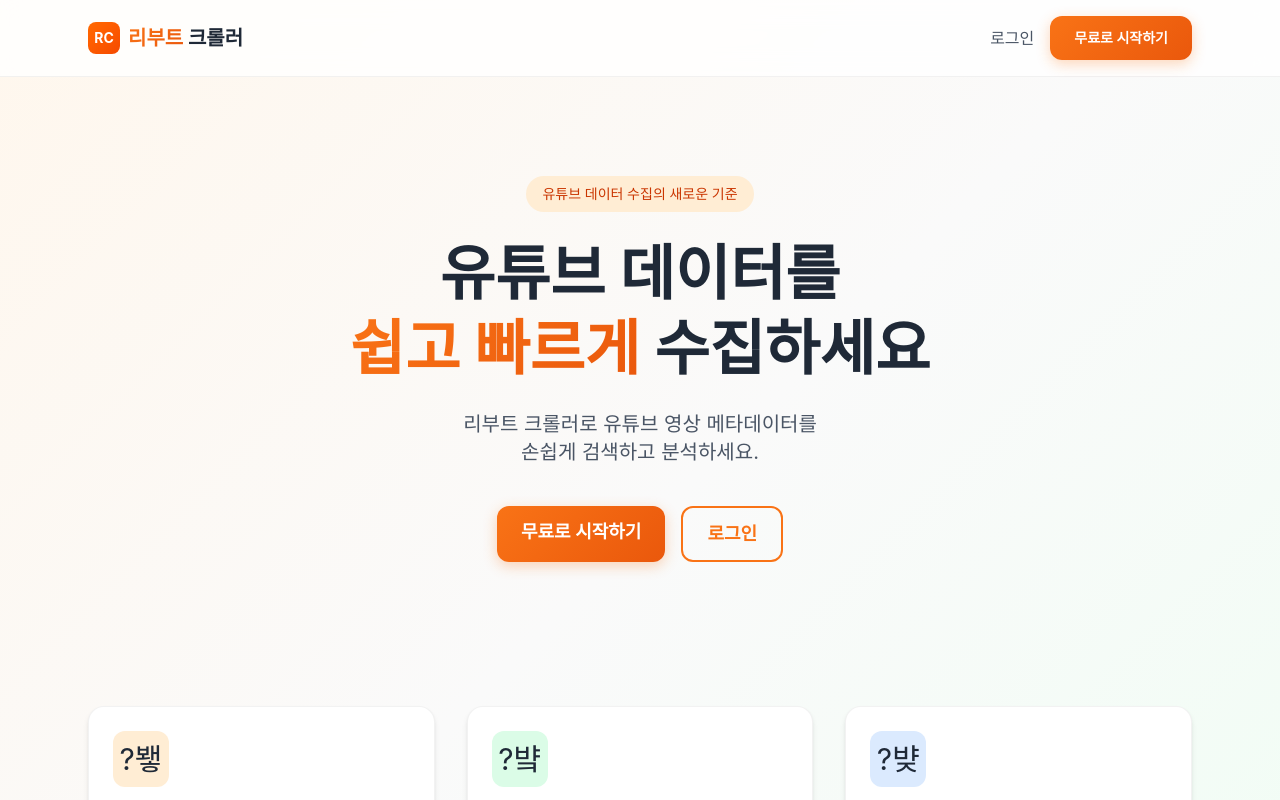
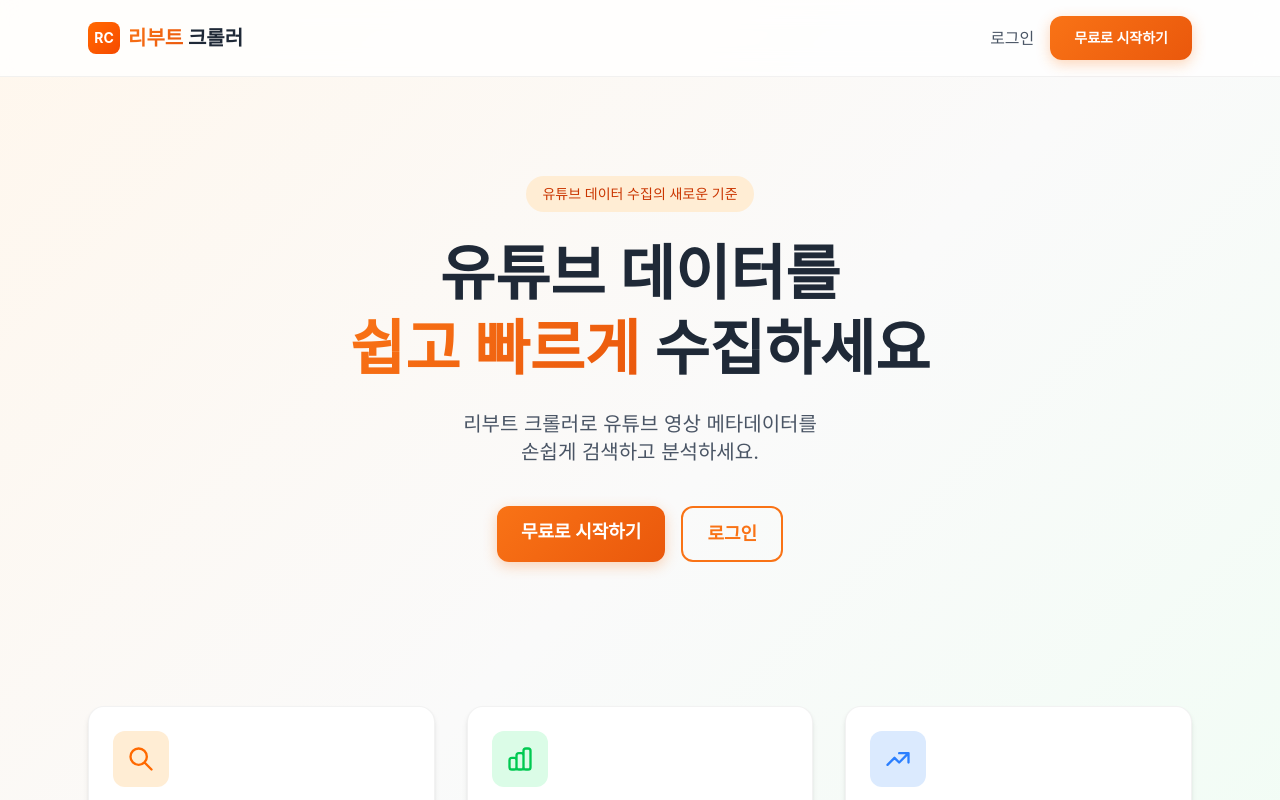
Before and after one commit to seunghwan-6829/youtube-crawler, a Next.js app: page / in a window 1280 px wide. Shown: the top 800 px of the page. Built offline with nearby package versions, Linux system fonts and the light colour scheme.

Commit message:
Replace emojis with SVG icons

```diff
--- a/src/app/admin/page.tsx
+++ b/src/app/admin/page.tsx
@@ -129,13 +129,16 @@ export default function AdminPage() {
               <h1 className='text-3xl font-bold text-white mb-8'>등급 관리</h1>
               <div className='grid grid-cols-1 md:grid-cols-3 gap-6'>
                 <div className='p-6 rounded-2xl text-center' style={{background: '#1a1a1a', border: '1px solid #333'}}>
-                  <div className='text-4xl mb-4'>?쪏</div><h3 className='text-xl font-bold text-white mb-2'>브론즈</h3><p className='text-2xl font-bold text-orange-400'>0명</p>
+                  <div className='w-16 h-16 bg-amber-700/30 rounded-full flex items-center justify-center mx-auto mb-4'><span className='text-amber-600 text-2xl font-bold'>B</span></div>
+                  <h3 className='text-xl font-bold text-white mb-2'>브론즈</h3><p className='text-2xl font-bold text-orange-400'>0명</p>
                 </div>
                 <div className='p-6 rounded-2xl text-center' style={{background: '#1a1a1a', border: '1px solid #333'}}>
-                  <div className='text-4xl mb-4'>?쪎</div><h3 className='text-xl font-bold text-white mb-2'>실버</h3><p className='text-2xl font-bold text-orange-400'>0명</p>
+                  <div className='w-16 h-16 bg-gray-400/30 rounded-full flex items-center justify-center mx-auto mb-4'><span className='text-gray-300 text-2xl font-bold'>S</span></div>
+                  <h3 className='text-xl font-bold text-white mb-2'>실버</h3><p className='text-2xl font-bold text-orange-400'>0명</p>
                 </div>
                 <div className='p-6 rounded-2xl text-center' style={{background: '#1a1a1a', border: '1px solid #333'}}>
-                  <div className='text-4xl mb-4'>?쪍</div><h3 className='text-xl font-bold text-white mb-2'>골드</h3><p className='text-2xl font-bold text-orange-400'>0명</p>
+                  <div className='w-16 h-16 bg-yellow-500/30 rounded-full flex items-center justify-center mx-auto mb-4'><span className='text-yellow-400 text-2xl font-bold'>G</span></div>
+                  <h3 className='text-xl font-bold text-white mb-2'>골드</h3><p className='text-2xl font-bold text-orange-400'>0명</p>
                 </div>
               </div>
             </div>
--- a/src/app/dashboard/page.tsx
+++ b/src/app/dashboard/page.tsx
@@ -124,7 +124,7 @@ export default function DashboardPage() {
           {videos.length === 0 && !loading && !error && (
             <div className='text-center py-20'>
               <div className='w-20 h-20 bg-gray-100 rounded-full flex items-center justify-center mx-auto mb-6'>
-                <span className='text-4xl'>?뵇</span>
+                <svg className='w-10 h-10 text-gray-400' fill='none' stroke='currentColor' viewBox='0 0 24 24'><path strokeLinecap='round' strokeLinejoin='round' strokeWidth={2} d='M21 21l-6-6m2-5a7 7 0 11-14 0 7 7 0 0114 0z' /></svg>
               </div>
               <h3 className='text-xl font-semibold text-gray-700 mb-2'>검색 결과가 없습니다</h3>
               <p className='text-gray-500'>검색어를 입력하여 유튜브 영상을 찾아보세요</p>
--- a/src/app/page.tsx
+++ b/src/app/page.tsx
@@ -41,21 +41,21 @@ export default function Home() {
           <div className='grid grid-cols-1 md:grid-cols-3 gap-8 mt-16'>
             <div className='card hover:shadow-xl transition-shadow'>
               <div className='w-14 h-14 bg-orange-100 rounded-xl flex items-center justify-center mb-4'>
-                <span className='text-3xl'>?뵇</span>
+                <svg className='w-7 h-7 text-orange-500' fill='none' stroke='currentColor' viewBox='0 0 24 24'><path strokeLinecap='round' strokeLinejoin='round' strokeWidth={2} d='M21 21l-6-6m2-5a7 7 0 11-14 0 7 7 0 0114 0z' /></svg>
               </div>
               <h3 className='font-bold text-xl mb-3'>영상 검색</h3>
               <p className='text-gray-500'>키워드로 유튜브 영상을 실시간으로 검색하세요.</p>
             </div>
             <div className='card hover:shadow-xl transition-shadow'>
               <div className='w-14 h-14 bg-green-100 rounded-xl flex items-center justify-center mb-4'>
-                <span className='text-3xl'>?뱤</span>
+                <svg className='w-7 h-7 text-green-500' fill='none' stroke='currentColor' viewBox='0 0 24 24'><path strokeLinecap='round' strokeLinejoin='round' strokeWidth={2} d='M9 19v-6a2 2 0 00-2-2H5a2 2 0 00-2 2v6a2 2 0 002 2h2a2 2 0 002-2zm0 0V9a2 2 0 012-2h2a2 2 0 012 2v10m-6 0a2 2 0 002 2h2a2 2 0 002-2m0 0V5a2 2 0 012-2h2a2 2 0 012 2v14a2 2 0 01-2 2h-2a2 2 0 01-2-2z' /></svg>
               </div>
               <h3 className='font-bold text-xl mb-3'>데이터 수집</h3>
               <p className='text-gray-500'>조회수, 좋아요, 댓글 수 등 메타데이터를 수집하세요.</p>
             </div>
             <div className='card hover:shadow-xl transition-shadow'>
               <div className='w-14 h-14 bg-blue-100 rounded-xl flex items-center justify-center mb-4'>
-                <span className='text-3xl'>?뱢</span>
+                <svg className='w-7 h-7 text-blue-500' fill='none' stroke='currentColor' viewBox='0 0 24 24'><path strokeLinecap='round' strokeLinejoin='round' strokeWidth={2} d='M13 7h8m0 0v8m0-8l-8 8-4-4-6 6' /></svg>
               </div>
               <h3 className='font-bold text-xl mb-3'>트렌드 분석</h3>
               <p className='text-gray-500'>수집된 데이터로 트렌드를 분석하고 인사이트를 얻으세요.</p>
```
